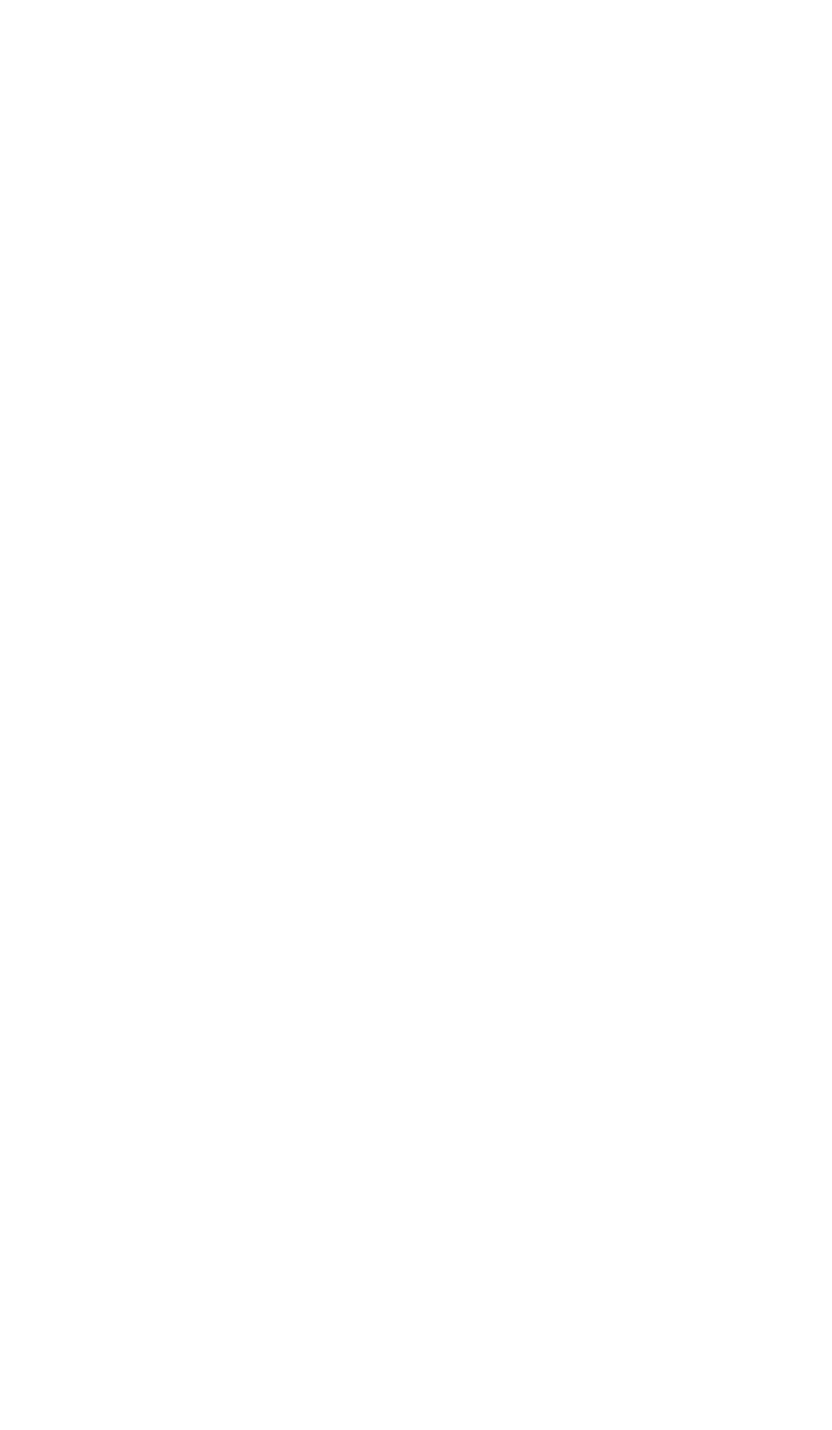
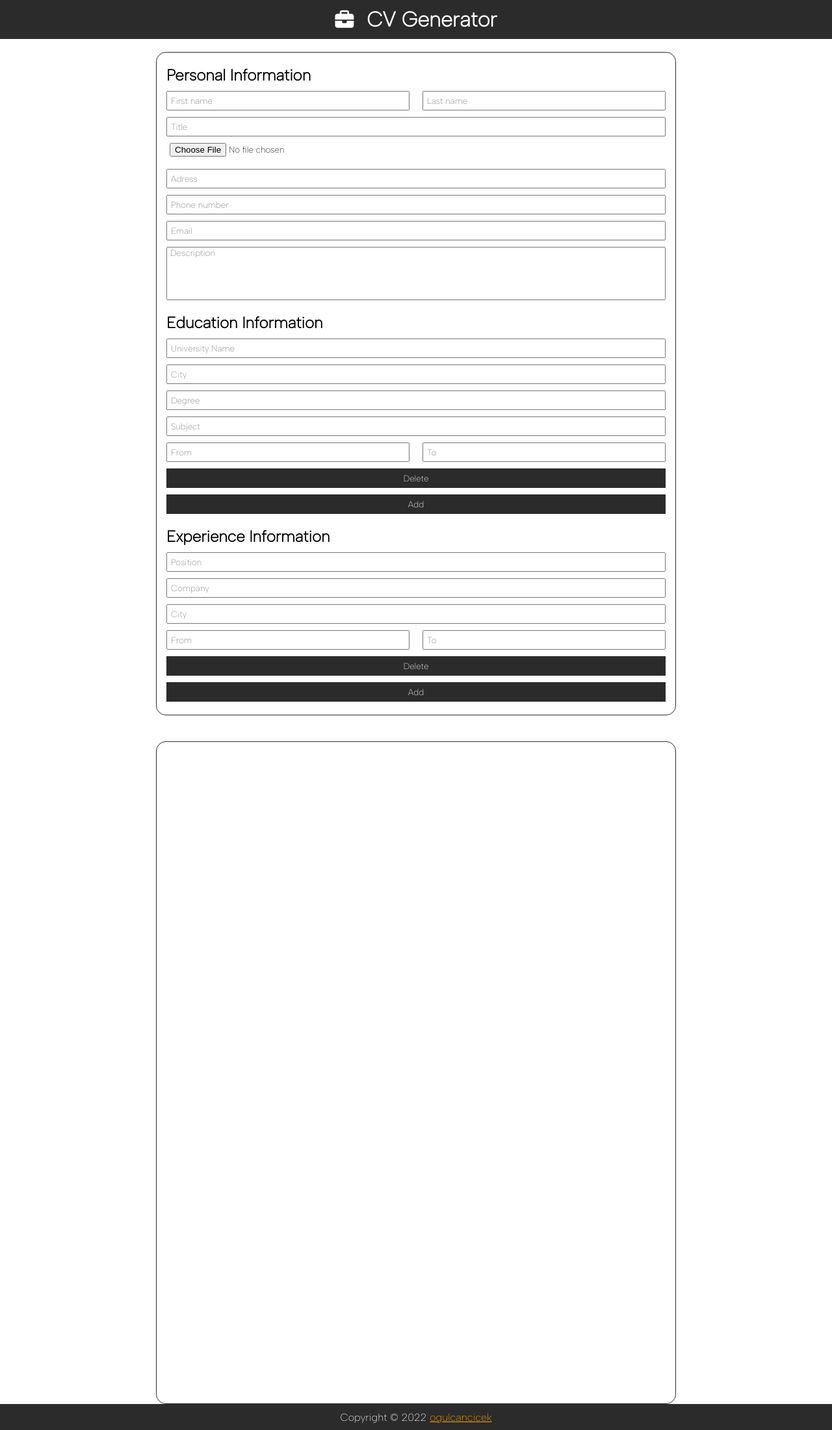
Before and after one commit to ogulcancicek/cv-project, a React (Create React App) app: page / in a window 1280 px wide. Shown: the whole page at 65% size. Before the commit the page ends 800 px from the top, so only its background shows below. Built offline with nearby package versions, Linux system fonts and the light colour scheme.

Commit message:
ui updated

```diff
--- a/public/index.html
+++ b/public/index.html
@@ -25,6 +25,9 @@
       Learn how to configure a non-root public URL by running `npm run build`.
     -->
     <title>React App</title>
+    <link rel="preconnect" href="https://fonts.googleapis.com">
+    <link rel="preconnect" href="https://fonts.gstatic.com" crossorigin>
+    <link href="https://fonts.googleapis.com/css2?family=Albert+Sans:wght@200&display=swap" rel="stylesheet">
   </head>
   <body>
     <noscript>You need to enable JavaScript to run this app.</noscript>
@@ -39,5 +42,6 @@
       To begin the development, run `npm start` or `yarn start`.
       To create a production bundle, use `npm run build` or `yarn build`.
     -->
+    <script src="https://kit.fontawesome.com/404d7c45a4.js" crossorigin="anonymous"></script>
   </body>
 </html>
--- a/src/App.js
+++ b/src/App.js
@@ -1,10 +1,25 @@
+import React from "react";
+import Header from "./components/Header";
+import Form from "./components/Form";
+import Cvview from "./components/Cvview";
+import Footer from "./components/Footer";
 
-function App() {
-  return (
-    <div className="App">
+import './styles/app.css';
 
-    </div>
-  );
+class App extends React.Component {
+
+  render() {
+    return (
+      <>
+      <Header />
+      <div className="content-container">
+        <Form />
+        <Cvview />
+      </div>
+      <Footer />
+      </>
+    );
+  }
 }
 
 export default App;
--- /dev/null
+++ b/src/components/Cvview.js
@@ -0,0 +1,15 @@
+import React from "react";
+import '../styles/app.css';
+
+class Cvview extends React.Component {
+
+    render(){
+        return (
+            <div className="cv-view-container">
+
+            </div>
+        );
+    }
+}
+
+export default Cvview;
--- /dev/null
+++ b/src/components/Footer.js
@@ -0,0 +1,18 @@
+import React from "react";
+import '../styles/app.css';
+
+class Footer extends React.Component {
+    render() {
+        return(
+            <footer>
+                <p class="footer-text">Copyright © 2022
+                    <a href="https://github.com/ogulcancicek" className="footer-link">
+                        ogulcancicek
+                    </a>
+                </p>
+            </footer>
+        );
+    }
+}
+
+export default Footer;
--- /dev/null
+++ b/src/components/Form.js
@@ -0,0 +1,54 @@
+import React from "react";
+import '../styles/app.css';
+
+class Form extends React.Component {
+
+    render() {
+        return (
+            <div className="form-container">
+                <section className="personal-info-form">
+                    <h2 className="form-title">Personal Information</h2>
+                    <div className="fullname-form-container flex-input-cont">
+                        <input type="text" name="firstname" placeholder="First name" />
+                        <input type="text" name="lastname" placeholder="Last name" />
+                    </div>
+                    <input type="text" name="worktitle" placeholder="Title" />
+                    <input type="file" id="upload-img" name="img" accept="image/*" />
+                    <input type="text" name="adress" placeholder="Adress" />
+                    <input type="tel" id="phone" name="phone" placeholder="Phone number" pattern="[0-9]{3}-[0-9]{3}-[0-9]{4}"></input>
+                    <input type="email" name="email" id="email" placeholder="Email"/>
+                    <textarea name="description" id="" cols="30" rows="5" placeholder="Description"></textarea>
+                </section>
+
+                <section className="education-info-form">
+                    <h2 className="form-title">Education Information</h2>
+                    <input type="text" name="uni-name" placeholder="University Name" />
+                    <input type="text" name="city" placeholder="City" />
+                    <input type="email" name="degree" id="degree" placeholder="Degree"/>
+                    <input type="email" name="subject" id="subject" placeholder="Subject"/>
+                    <div className="year-form-container flex-input-cont">
+                        <input type="text" name="from" placeholder="From" />
+                        <input type="text" name="to" placeholder="To" />
+                    </div>
+                    <button className="school-remove option-buttons">Delete</button>
+                    <button className="school-add option-buttons">Add</button>
+                </section>
+
+                <section className="experience-info-form">
+                    <h2 className="form-title">Experience Information</h2>
+                    <input type="text" name="position" placeholder="Position" />
+                    <input type="text" name="company" placeholder="Company" />
+                    <input type="text" name="city" placeholder="City" />
+                    <div className="year-form-container flex-input-cont">
+                        <input type="text" name="from" placeholder="From" />
+                        <input type="text" name="to" placeholder="To" />
+                    </div>
+                    <button className="school-remove option-buttons">Delete</button>
+                    <button className="school-add option-buttons">Add</button>
+                </section>
+            </div>
+        );
+    }
+}
+
+export default Form;
--- /dev/null
+++ b/src/components/Header.js
@@ -0,0 +1,15 @@
+import React from "react";
+import '../styles/app.css';
+
+class Header extends React.Component {
+    render() {
+        return (
+            <header>
+                <i className="fa-solid fa-briefcase header-logo"></i>
+                <h1>CV Generator</h1>
+            </header>
+        );
+    }
+}
+
+export default Header;
--- /dev/null
+++ b/src/styles/app.css
@@ -0,0 +1,110 @@
+*,html{
+    padding: 0;
+    margin: 0;
+    box-sizing: border-box;
+    font-family: 'Albert Sans', sans-serif;
+}
+
+header{
+    width: 100%;
+    height: 60px;
+    background-color: rgb(43, 43, 43);
+    color: white;
+    display: flex;
+    flex-direction: row;
+    justify-content: center;
+    align-items: center;
+    gap: 20px;
+}
+
+.header-logo{
+    font-size: 1.8rem;
+}
+
+.content-container{
+    display: flex;
+    flex-wrap: wrap;
+    justify-content: center;
+    align-items: center;
+    gap: 20px;
+    min-height: calc(100vh - 100px);
+}
+
+.form-container{
+    width: 800px;
+    border: 1px solid rgb(43, 43, 43);
+    border-radius: 15px;
+    margin: 20px 0 20px 0;
+}
+
+.form-container > section{
+    display: flex;
+    flex-direction: column;
+    gap: 10px;
+    padding: 0 15px 0 15px;
+    margin-top: 20px;
+}
+
+input{
+    height: 30px;
+    text-indent: 5px;
+}
+
+textarea{
+    text-indent: 5px;
+    resize: none;
+}
+
+.fullname-form-container{
+    display: flex;
+    justify-content: center;
+    gap: 20px;
+}
+
+.flex-input-cont > input {
+    width: 50%;
+}
+
+.personal-info-form > input {
+    width: 100%;
+}
+
+.year-form-container{
+    display: flex;
+    justify-content: center;
+    gap: 20px;
+}
+
+.option-buttons{
+    height: 30px;
+    background-color: rgb(43, 43, 43);
+    color: white;
+    border: 0;
+    cursor: pointer;
+}
+
+.experience-info-form > .school-add{
+    margin-bottom: 20px;
+}
+
+.cv-view-container{
+    width: 800px;
+    height: 1020px;
+    border: 1px solid rgb(43, 43, 43);
+    border-radius: 15px;
+}
+
+footer{
+    width: 100%;
+    height: 40px;
+    display: flex;
+    justify-content: center;
+    align-items: center;
+    background-color: rgb(43, 43, 43);
+    color: white;
+}
+
+.footer-link{
+    color: orange;
+    padding-left: 5px;
+}
```
